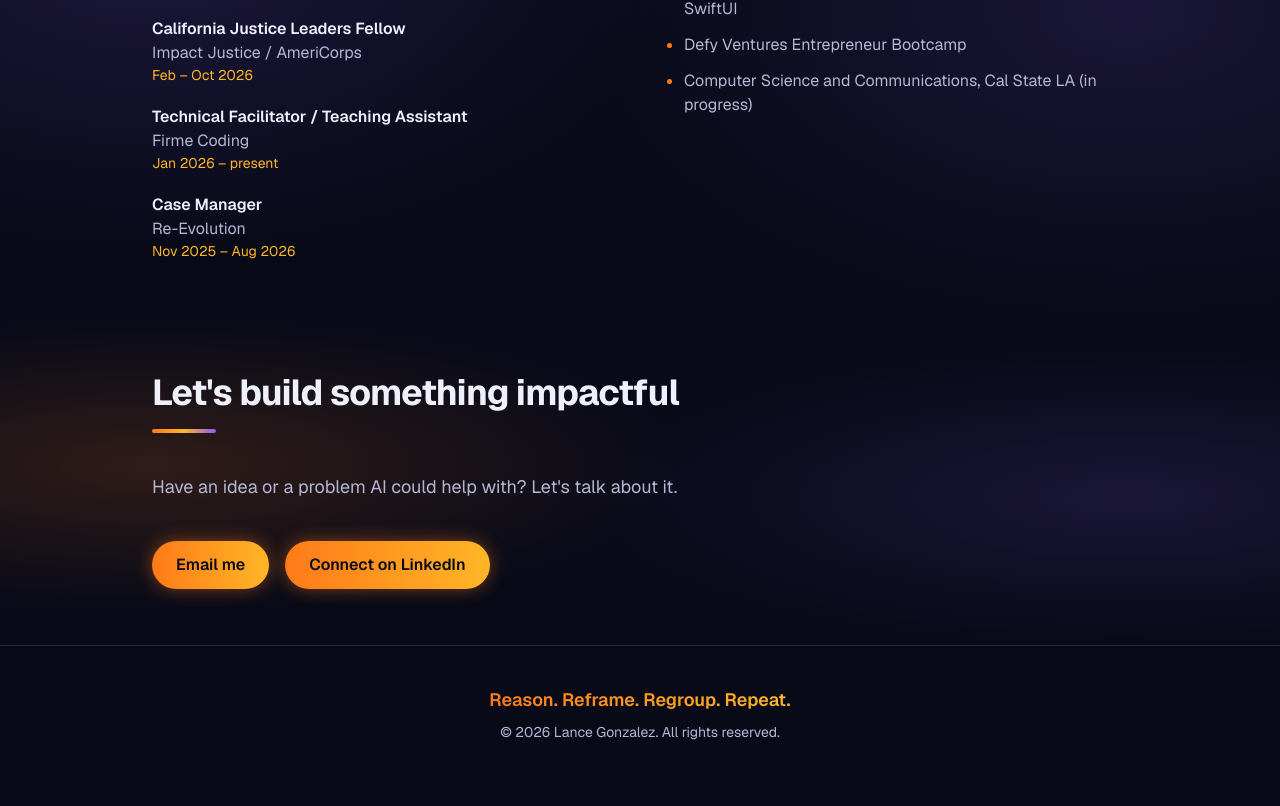
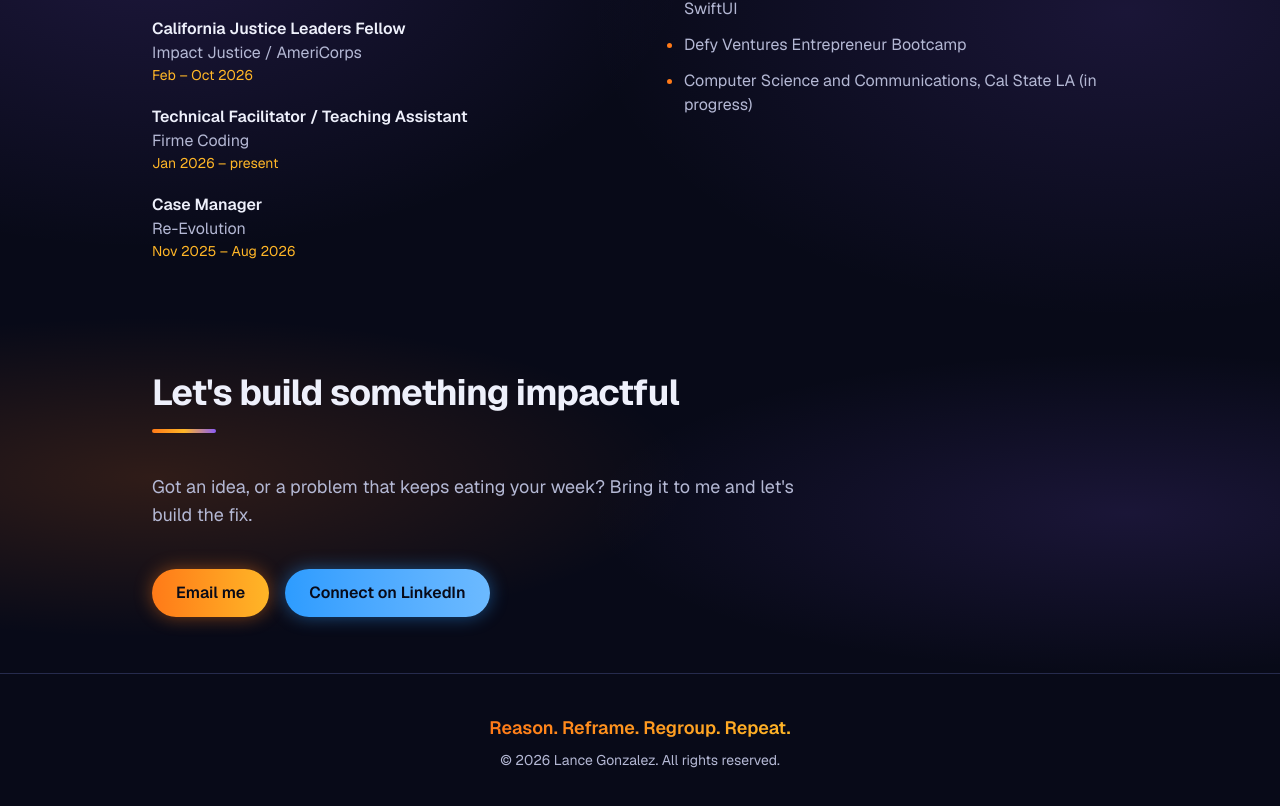
Before and after one commit to LanceCodes1/lance-gonzalez-portfolio, a Next.js app: page / in a window 1280 px wide. Shown: the part 3677-4483 px from the top of the page. Before the commit the page ends 4459 px from the top, so only its background shows below. Built offline with nearby package versions, Linux system fonts and the light colour scheme.

Commit message:
New contact line, blue LinkedIn button, phase 4 log entry

```diff
--- a/app/globals.css
+++ b/app/globals.css
@@ -145,6 +145,26 @@ body {
   }
 }
 
+/* Electric-blue version of btn-neon (used for "Connect on LinkedIn"). It's a full standalone copy,
+   not an add-on, because Tailwind picks the order of custom classes and an add-on might lose.
+   Dark text on this blue is ~6.9:1 contrast. Pair with "lift". */
+@utility btn-blue {
+  display: inline-flex;
+  align-items: center;
+  justify-content: center;
+  border-radius: 9999px;
+  padding: 0.75rem 1.5rem;
+  font-weight: 600;
+  color: var(--color-ink);
+  background-image: linear-gradient(90deg, var(--color-neon-blue), color-mix(in srgb, var(--color-neon-blue) 70%, white));
+  box-shadow: 0 0 18px color-mix(in srgb, var(--color-neon-blue) 45%, transparent);
+  &:hover {
+    box-shadow:
+      0 0 24px color-mix(in srgb, var(--color-neon-blue) 75%, transparent),
+      0 0 48px color-mix(in srgb, var(--color-neon-blue) 40%, transparent);
+  }
+}
+
 /* Round icon button. Everything is based on currentColor, so one text-* class sets its whole color. */
 @utility icon-btn {
   display: inline-flex;
--- a/components/Contact.tsx
+++ b/components/Contact.tsx
@@ -1,6 +1,9 @@
 import { site } from "@/content/site";
 import { Section } from "@/components/Section";
 import { ExternalLink } from "@/components/ExternalLink";
+
+// Button colors in order: "Email me" keeps the orange gradient, "Connect on LinkedIn" is electric blue.
+const buttonStyles = ["btn-neon lift", "btn-blue lift"];
 
 // Final call to action. The hero's "Let's connect" button jumps here via id="contact".
 export function Contact() {
@@ -9,9 +12,8 @@ export function Contact() {
     <Section id="contact" heading={contact.heading} glow={["orange", "purple"]}>
       <p className="max-w-2xl text-lg text-muted">{contact.line}</p>
       <div className="mt-10 flex flex-wrap gap-4">
-        {/* Same gradient + glow + lift as the hero's "Let's connect" button. */}
-        {contact.buttons.map((b) => (
-          <ExternalLink key={b.label} href={b.href} className="btn-neon lift">
+        {contact.buttons.map((b, i) => (
+          <ExternalLink key={b.label} href={b.href} className={buttonStyles[i] ?? buttonStyles[0]}>
             {b.label}
           </ExternalLink>
         ))}
--- a/content/site.ts
+++ b/content/site.ts
@@ -238,7 +238,7 @@ export const site = {
 
   contact: {
     heading: "Let's build something impactful",
-    line: "Have an idea or a problem AI could help with? Let's talk about it.",
+    line: "Got an idea, or a problem that keeps eating your week? Bring it to me and let's build the fix.",
     buttons: [
       { label: "Email me", href: email },
       { label: "Connect on LinkedIn", href: linkedin },
```
Also changed, not shown: 1 other file (tests, documents, lock files or other folders).
